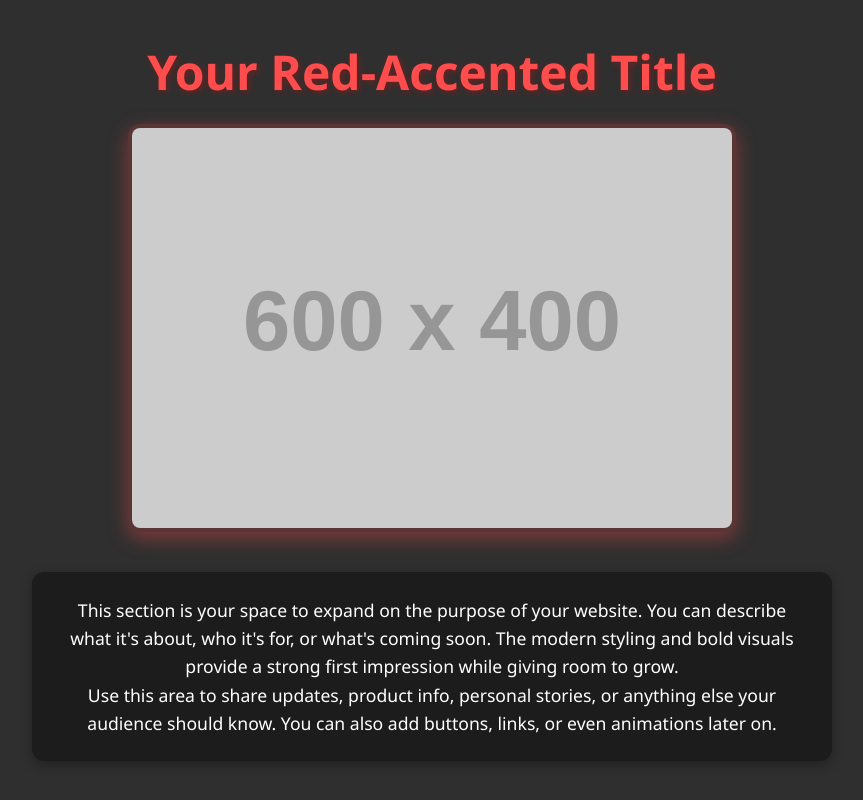
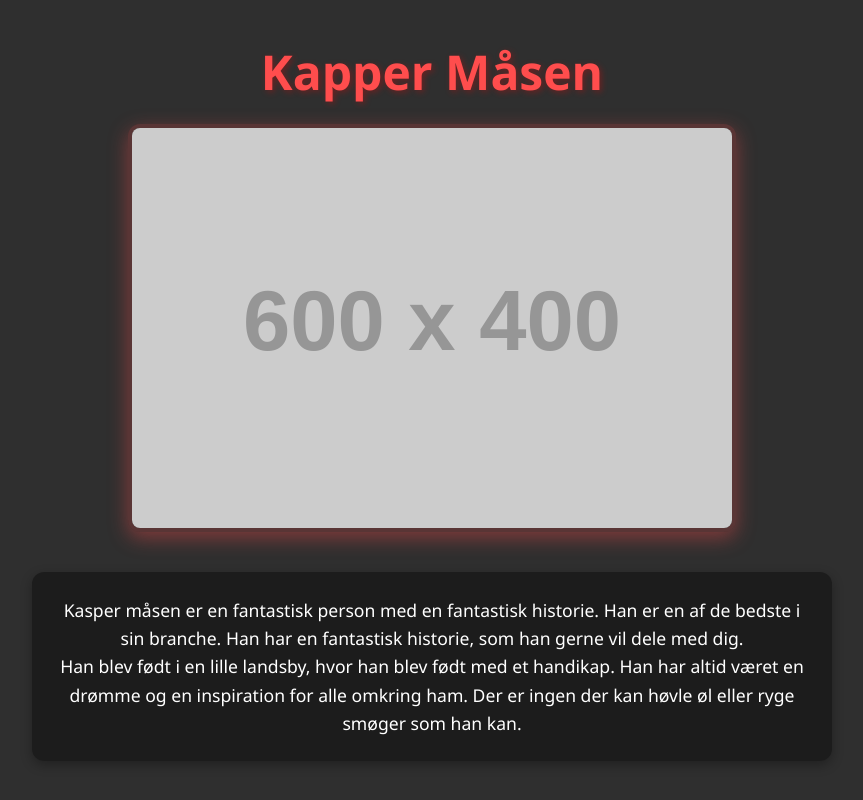
Before and after one commit to smqckd/smqckd.github.io, a plain HTML site: page index.html in a window 1280 px wide. Shown: the whole page, without its empty margins (208-1071 px from the left). Drawn offline with Linux system fonts and the light colour scheme; placeholder pictures from the web are drawn by us.

Commit message:
Update index.html

```diff
--- a/index.html
+++ b/index.html
@@ -3,7 +3,7 @@
 <head>
   <meta charset="UTF-8" />
   <meta name="viewport" content="width=device-width, initial-scale=1.0"/>
-  <title>Wave Background Site</title>
+  <title>Byen over alle byer</title>
   <style>
     * {
       margin: 0;
@@ -88,15 +88,15 @@
 
   <!-- Main Content -->
   <div class="container">
-    <h1>Your Red-Accented Title</h1>
+    <h1>Kapper Måsen</h1>
     <img src="https://via.placeholder.com/600x400" alt="Key Centered Image" />
 
     <div class="content">
       <p>
-        This section is your space to expand on the purpose of your website. You can describe what it's about, who it's for, or what's coming soon. The modern styling and bold visuals provide a strong first impression while giving room to grow.
+        Kasper måsen er en fantastisk person med en fantastisk historie. Han er en af de bedste i sin branche. Han har en fantastisk historie, som han gerne vil dele med dig.
       </p>
       <p>
-        Use this area to share updates, product info, personal stories, or anything else your audience should know. You can also add buttons, links, or even animations later on.
+        Han blev født i en lille landsby, hvor han blev født med et handikap. Han har altid været en drømme og en inspiration for alle omkring ham. Der er ingen der kan høvle øl eller ryge smøger som han kan.
       </p>
     </div>
   </div>
```
